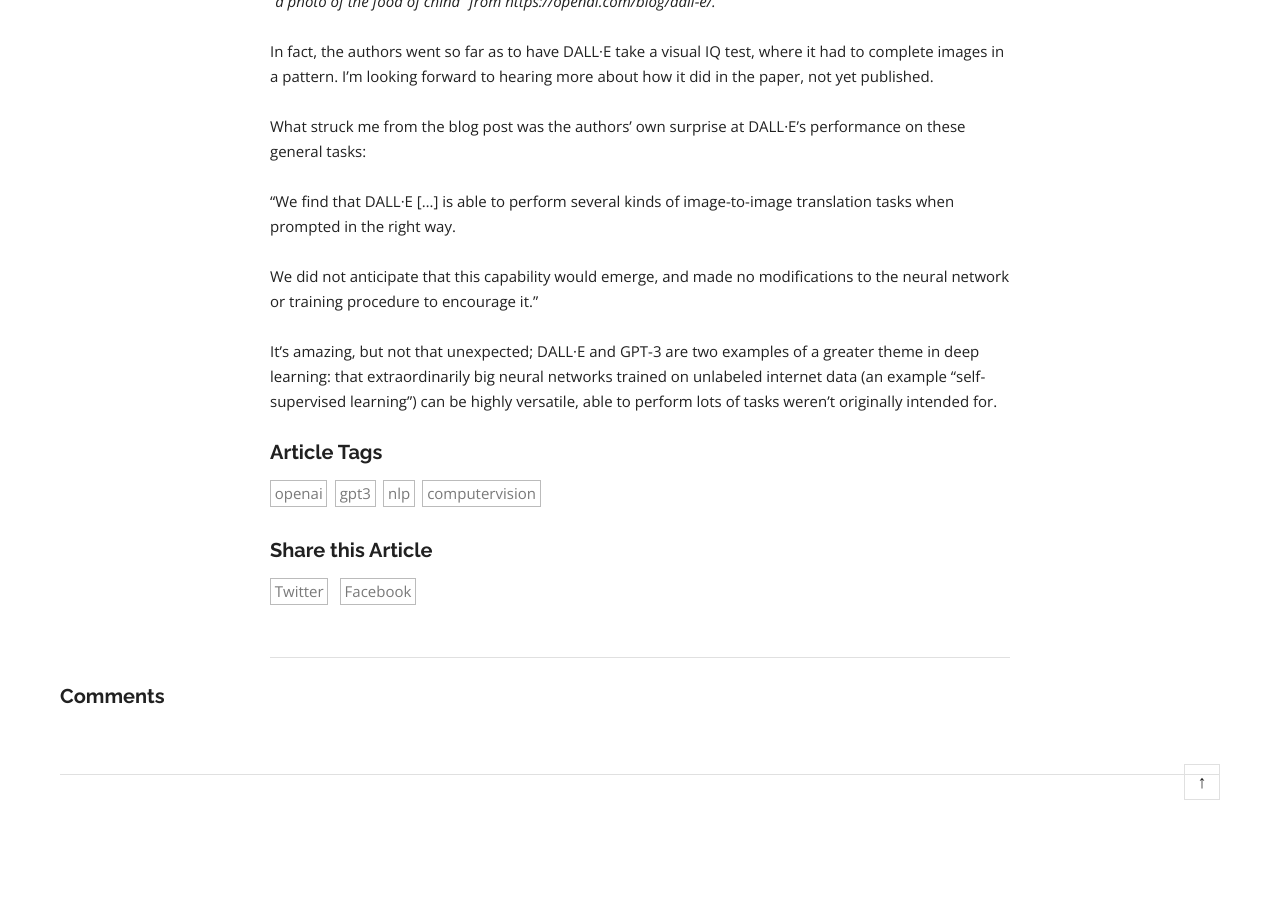
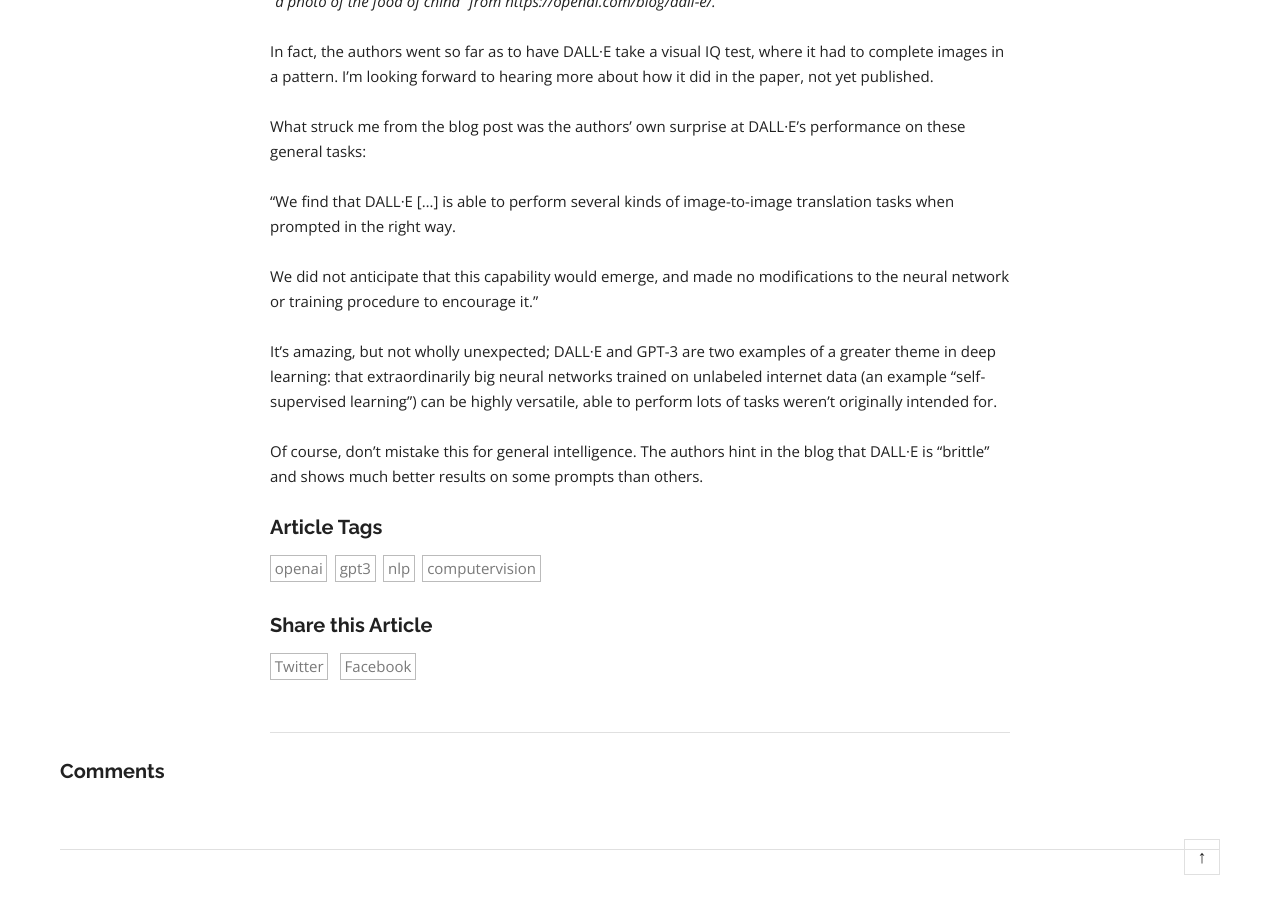
Before and after one commit to dalequark/daleonai, a Jekyll site: the page built from _posts/2021-01-06-dall·e-explained-in-under-5-minutes.md, in a window 1280 px wide and 900 px high, scrolled down 4569 px. Built offline with Jekyll 4.4.1, drawn with Linux system fonts in a browser that asks for light colours; some web fonts are replaced; a script that is not in the unit is left out; comment, search, counter and statistics services are not loaded; before the commit the page ends 5394 px from its top, so only the background shows below that.

Commit message:
Update Blog “2021-01-06-dall·e-explained-in-under-5-minutes”

```diff
--- a/_posts/2021-01-06-dall·e-explained-in-under-5-minutes.md
+++ b/_posts/2021-01-06-dall·e-explained-in-under-5-minutes.md
@@ -76,4 +76,6 @@
 
 We did not anticipate that this capability would emerge, and made no modifications to the neural network or training procedure to encourage it."
 
-It's amazing, but not that unexpected; DALL·E and GPT-3 are two examples of a greater theme in deep learning: that extraordinarily big neural networks trained on unlabeled internet data (an example "self-supervised learning") can be highly versatile, able to perform lots of tasks weren't originally intended for.
+It's amazing, but not wholly unexpected; DALL·E and GPT-3 are two examples of a greater theme in deep learning: that extraordinarily big neural networks trained on unlabeled internet data (an example "self-supervised learning") can be highly versatile, able to perform lots of tasks weren't originally intended for.
+
+Of course, don't mistake this for general intelligence. The authors hint in the blog that DALL·E is "brittle" and shows much better results on some prompts than others.
```
